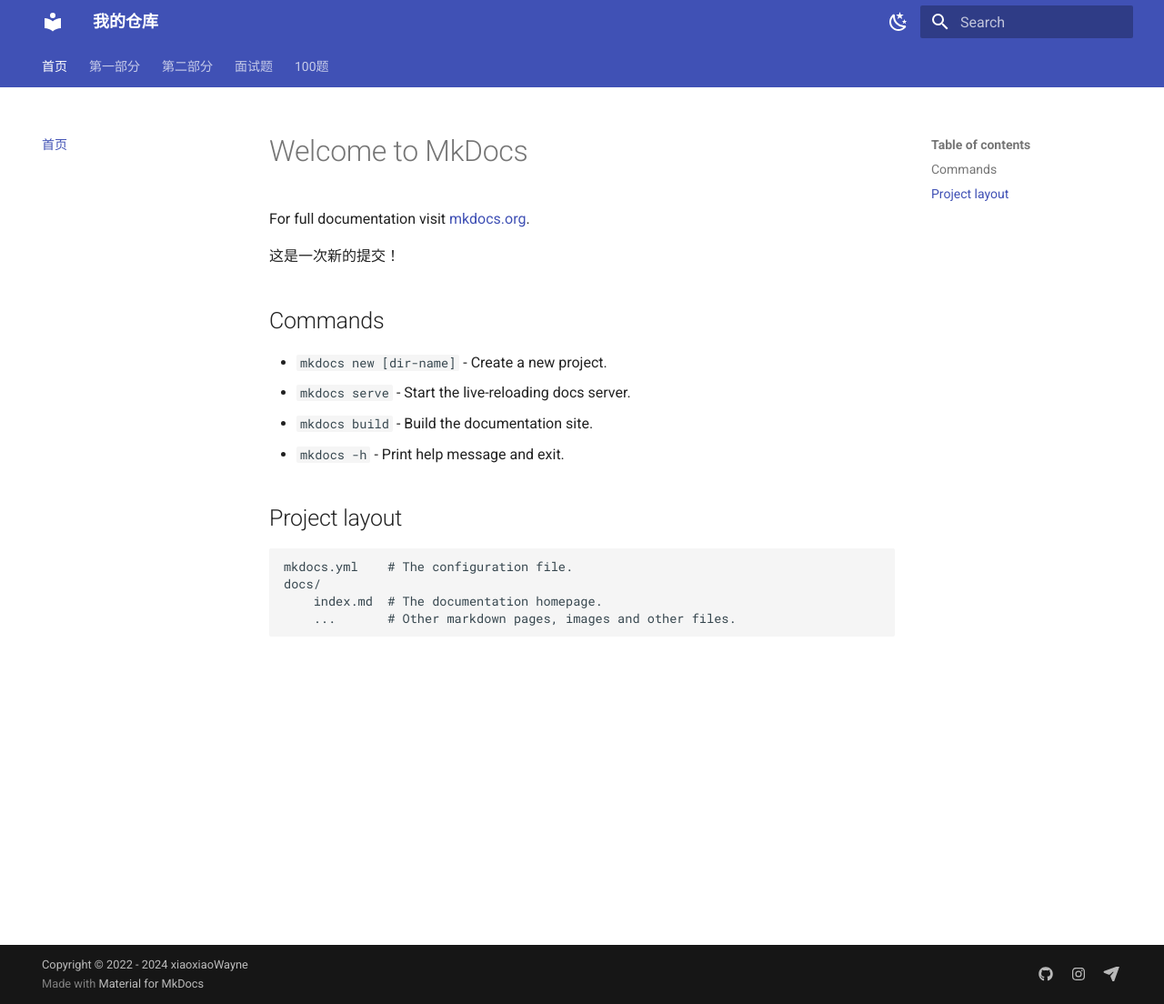
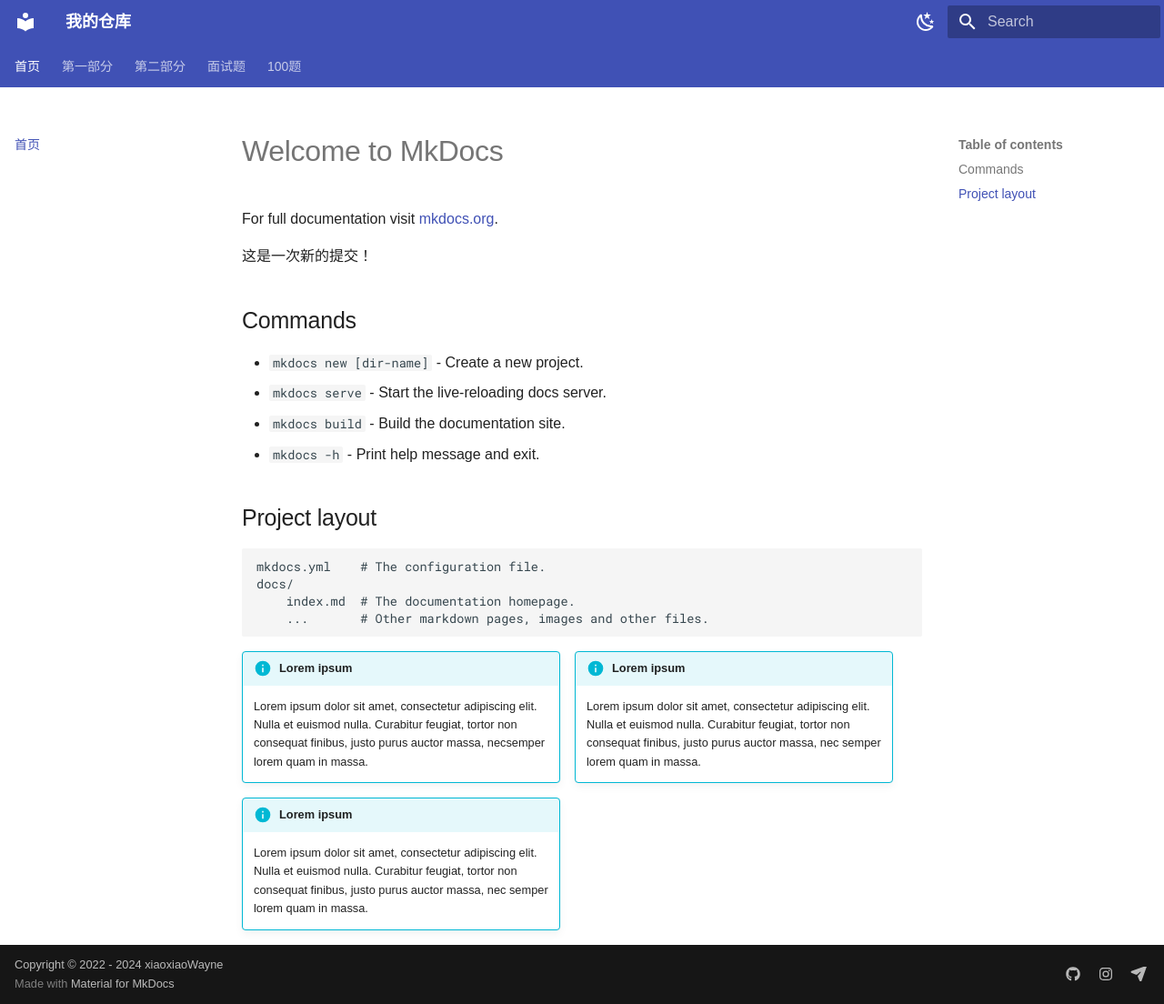
Before and after one commit to SmilingWayne/LeetCode, an MkDocs documentation site: the page built from docs/index.md, in a window 1280 px wide and 1104 px high. Shown: the whole window at 91% size. Built offline with MkDocs 1.6.1 and Material for MkDocs 9.7.7, drawn with Linux system fonts in a browser that asks for light colours; a style sheet for code colours, icons or effects is not loaded.

Commit message:
Add contents

```diff
--- a/docs/index.md
+++ b/docs/index.md
@@ -17,3 +17,23 @@
     docs/
         index.md  # The documentation homepage.
         ...       # Other markdown pages, images and other files.
+
+!!! info inline "Lorem ipsum"
+
+    Lorem ipsum dolor sit amet, consectetur adipiscing elit. Nulla et euismod nulla. Curabitur feugiat, tortor non consequat finibus, justo purus auctor massa, necsemper lorem quam in massa.
+
+!!! info inline "Lorem ipsum"
+
+    Lorem ipsum dolor sit amet, consectetur
+    adipiscing elit. Nulla et euismod nulla.
+    Curabitur feugiat, tortor non consequat
+    finibus, justo purus auctor massa, nec
+    semper lorem quam in massa.
+
+!!! info inline "Lorem ipsum"
+
+    Lorem ipsum dolor sit amet, consectetur
+    adipiscing elit. Nulla et euismod nulla.
+    Curabitur feugiat, tortor non consequat
+    finibus, justo purus auctor massa, nec
+    semper lorem quam in massa.
--- /dev/null
+++ b/docs/stylesheets/extra.css
@@ -0,0 +1,23 @@
+:root {
+    --md-text-font:  "LXGW WenKai Screen", sans-serif;
+    /* --md-code-font:  */
+  }
+
+
+@font-face {
+    font-family: 'LXGW';
+    src: url('./LXGWWenKaiGBScreen.woff') format('woff');/*IE*/
+}
+
+.md-typeset details {
+    font-size: 14px
+}
+
+.md-grid {
+    max-width: 1280px;
+}
+
+.md-typeset .admonition.inline {
+    width: 350px;
+    column-width: auto;
+}
--- a/mkdocs.yml
+++ b/mkdocs.yml
@@ -46,4 +46,13 @@
     - icon: fontawesome/solid/paper-plane
       link: mailto:xiaoxiaowayne@163.com
 
+markdown_extensions:
+  - admonition
+  - pymdownx.details
+  - pymdownx.superfences
+
+extra_css:
+  - stylesheets/extra.css
+  - https://cdn.jsdelivr.net/npm/lxgw-wenkai-screen-webfont@1.1.0/style.css
+
 copyright: Copyright &copy; 2022 - 2024 xiaoxiaoWayne
```
